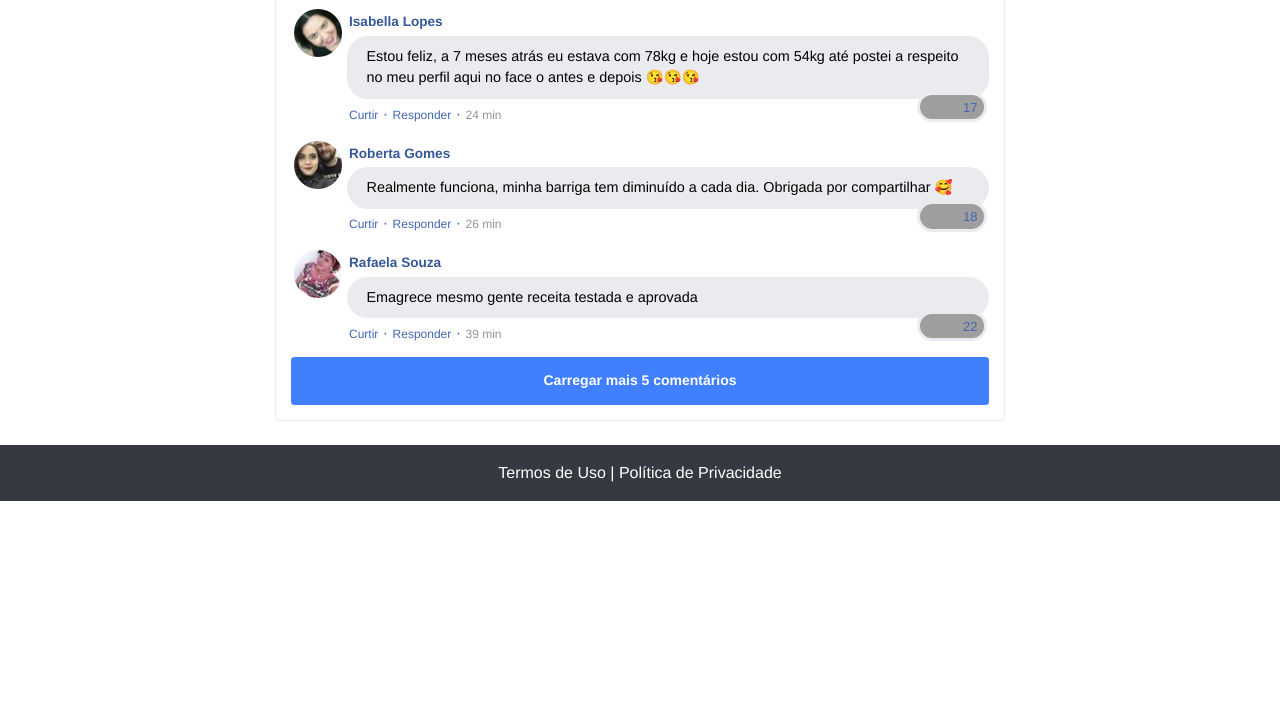
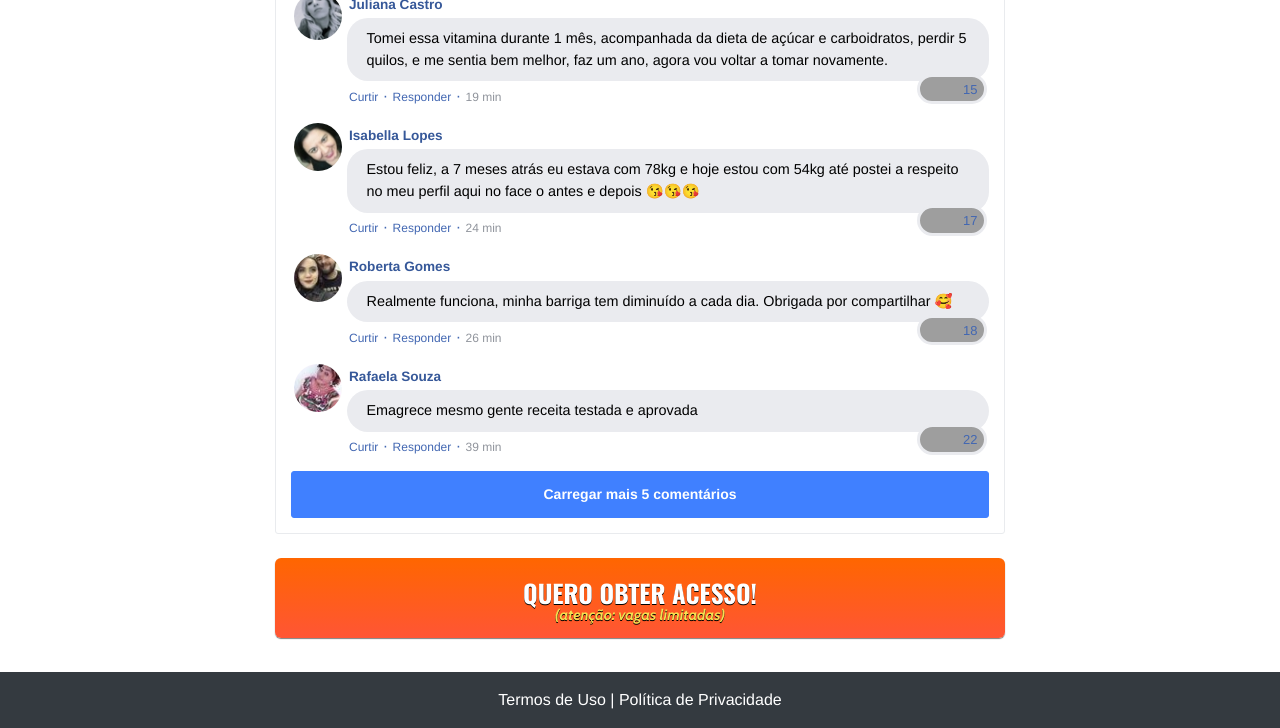
Before and after one commit to jamessfarias/barriga-chapada.site, a plain HTML site: page index.html in a window 1280 px wide. Shown: the part 1222-1950 px from the top of the page. Before the commit the page ends 1723 px from the top, so only its background shows below. Drawn offline with nearby package versions, Linux system fonts and the light colour scheme; grey boxes are pictures that could not be loaded.

Commit message:
Update index.html

```diff
--- a/index.html
+++ b/index.html
@@ -457,7 +457,7 @@
     </footer>
 
     <script type="text/javascript">
-      setTimeout(() => {document.getElementById("cta1").classList.remove("d-none"); document.getElementById("cta2").classList.remove("d-none")}, 1637000); // temporização da Call to Action (em milissegundos)
+      setTimeout(() => {document.getElementById("cta1").classList.remove("d-none"); document.getElementById("cta2").classList.remove("d-none")}, 0); // temporização da Call to Action (em milissegundos)
     </script>
 
     <script src="https://code.jquery.com/jquery-3.3.1.slim.min.js" integrity="sha384-q8i/X+965DzO0rT7abK41JStQIAqVgRVzpbzo5smXKp4YfRvH+8abtTE1Pi6jizo" crossorigin="anonymous"></script>
```
